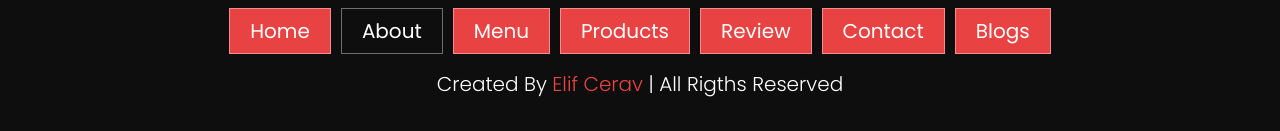
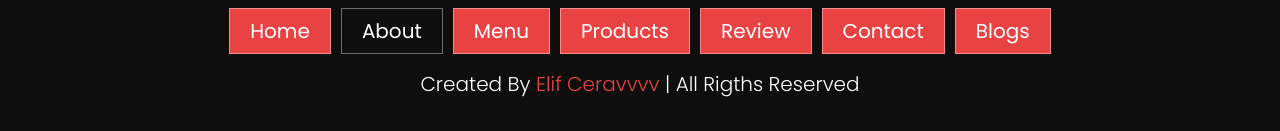
Before and after one commit to elifli06/RestaurantWebSite, a plain HTML site: page about.html in a window 1280 px wide. Shown: the part 900-1031 px from the top of the page. Drawn offline with Linux system fonts and the light colour scheme; files whose address does not match are found by name.

Commit message:
ismi değiştirdm

```diff
--- a/about.html
+++ b/about.html
@@ -139,7 +139,7 @@
       </div>
 
       <div class="credit">
-        created by <span>Elif Cerav</span> | all rigths reserved
+        created by <span>Elif Ceravvvv</span> | all rigths reserved
       </div>
     </section>
 
```
